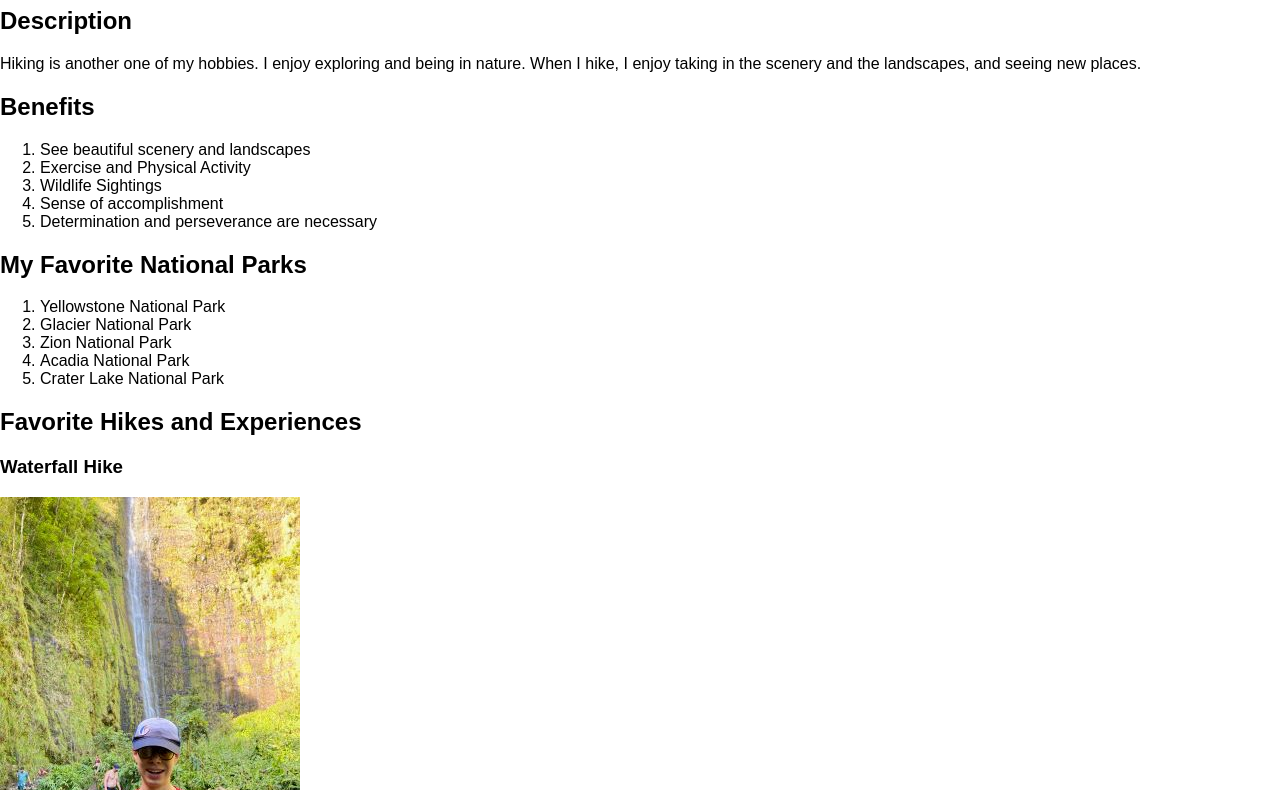
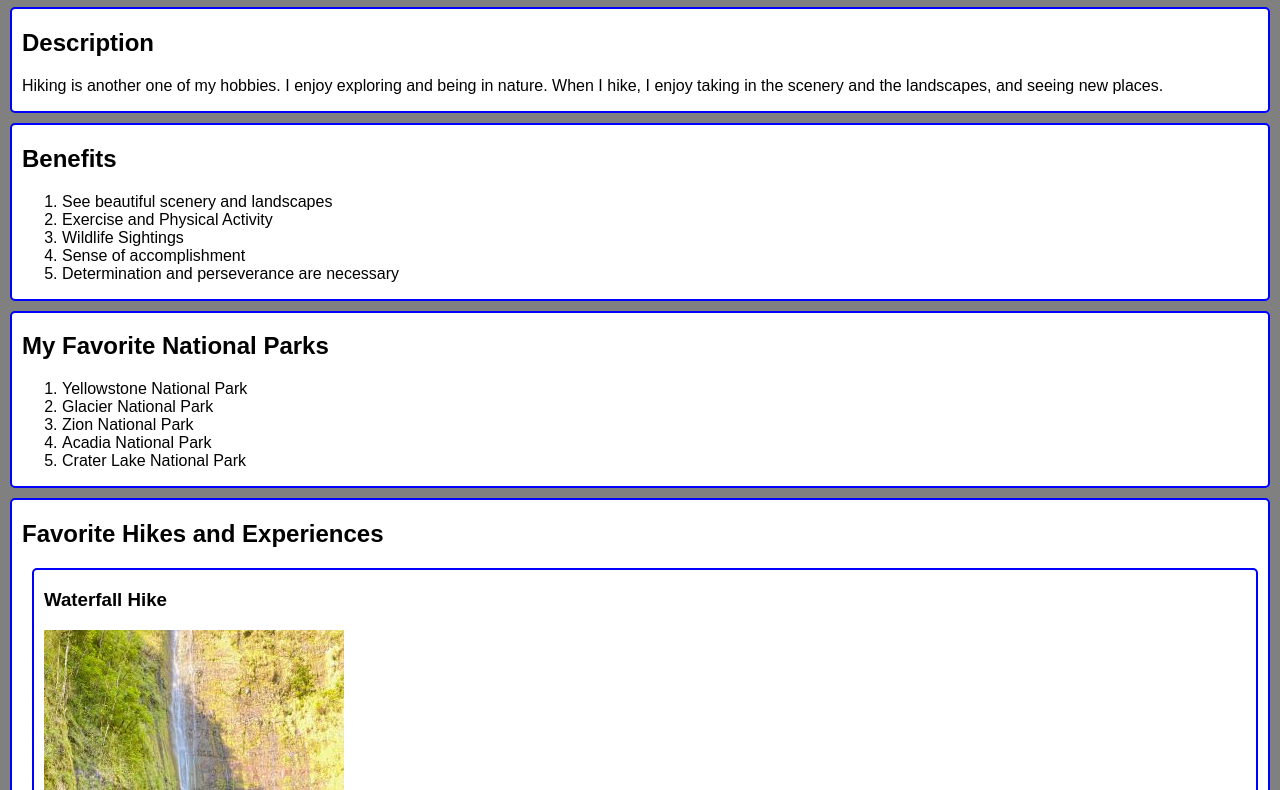
Before and after one commit to drewrosIIT/Project-02, a plain HTML site: page hiking.html in a window 1280 px wide. Shown: the part 111-901 px from the top of the page. Drawn offline with Linux system fonts and the light colour scheme.

Commit message:
Tweaked layout

```diff
--- a/css/style.css
+++ b/css/style.css
@@ -34,9 +34,21 @@
 }
 
 #main-navbar ul li a:hover {
-  background-color: #000;
+  background-color: red;
 }
 
 #onpage {
-  text-decoration: underline;
+  text-decoration: underline overline;
 }
+
+body {
+  background-color: grey;
+}
+
+section {
+  border: 2px solid blue;
+  border-radius: 5px;
+  margin: 10px;
+  background-color: white;
+  padding-left: 10px;
+}
```
